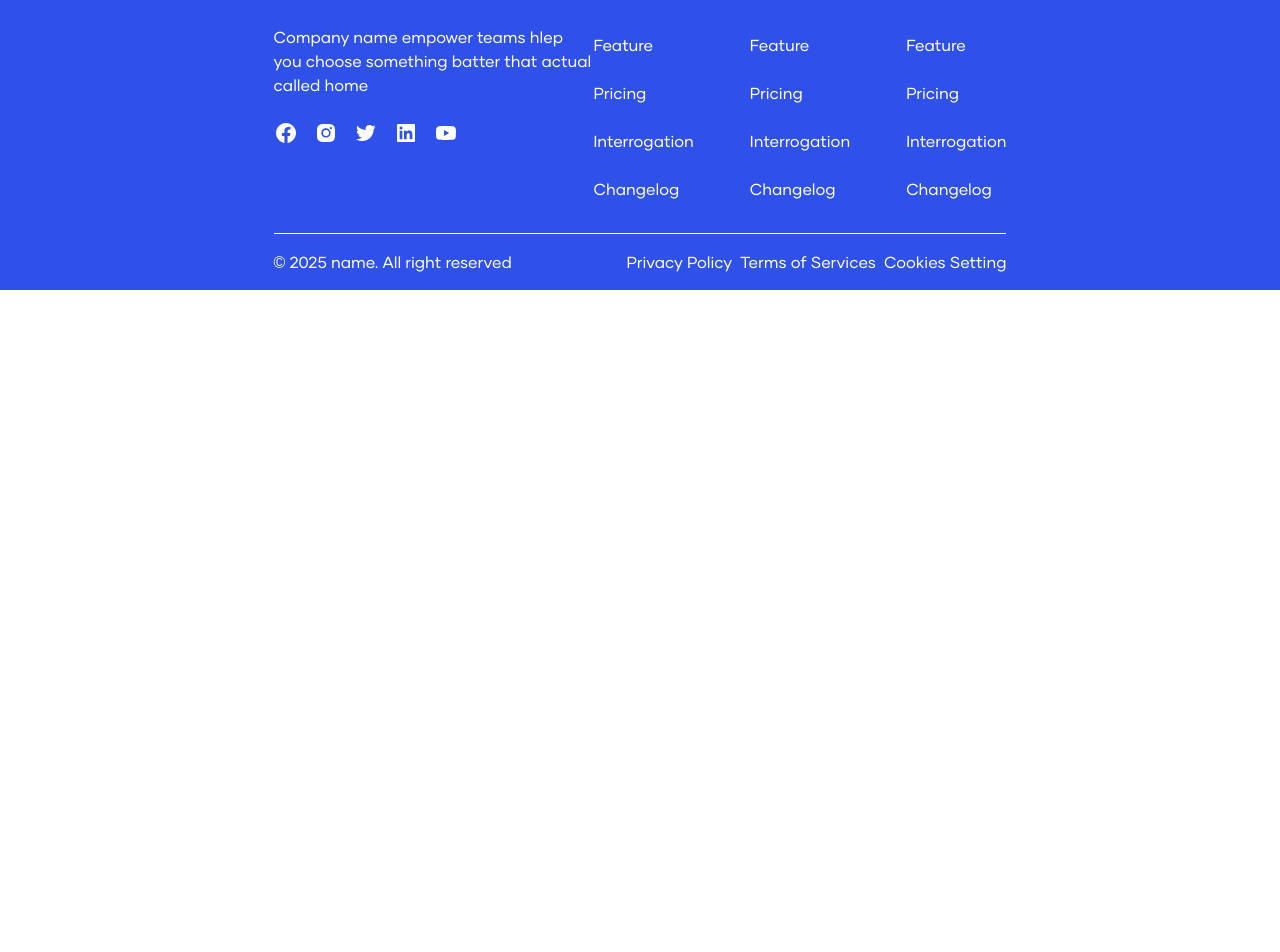
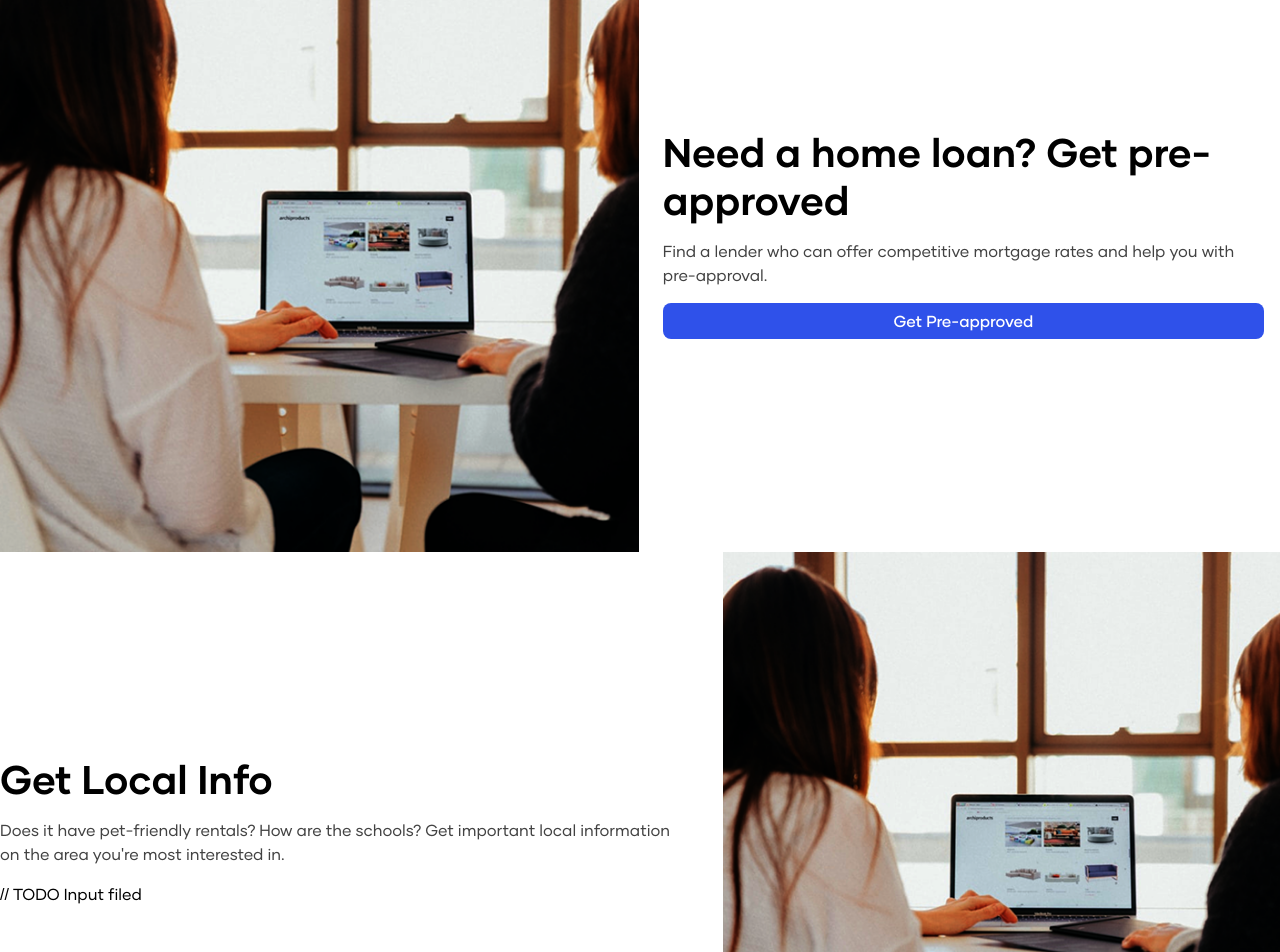
Before and after one commit to Kingsuk23/untitled-frontend, a Next.js app: page / in a window 1280 px wide. Shown: the part 3080-4032 px from the top of the page. Before the commit the page ends 3370 px from the top, so only its background shows below. Built offline with nearby package versions, Linux system fonts and the light colour scheme.

Commit message:
Feat - create magnate links

```diff
--- a/src/app/page.tsx
+++ b/src/app/page.tsx
@@ -1,6 +1,7 @@
 import About from "@/components/about";
 import Footer from "@/components/footer";
 import Hero from "@/components/hero";
+import MagnetLinks from "@/components/magnetLinks";
 import Recommendation from "@/components/recommendation";
 import Service from "@/components/service";
 import Testimonial from "@/components/testimonial";
@@ -13,6 +14,7 @@ export default function Home() {
       <Recommendation />
       <Service />
       <Testimonial />
+      <MagnetLinks />
       <Footer />
     </main>
   );
--- a/src/components/footer.tsx
+++ b/src/components/footer.tsx
@@ -10,7 +10,7 @@ import {
 
 const Footer = () => {
   return (
-    <footer className="mt-16 bg-bg-secondary-default text-text-primary-inverted flex justify-center items-center">
+    <footer className="mt-16 bg-bg-secondary-default text-text-primary-inverted">
       <Container>
         <div className="pt-16 flex md:flex-row flex-col justify-between">
           <div className="inline-flex flex-col gap-6 items-start  pb-16 md:pb-0">
--- /dev/null
+++ b/src/components/magnetLinks.tsx
@@ -0,0 +1,41 @@
+import Image from "next/image";
+import PrimaryButton from "./ui/primaryButton";
+
+const MagnetLinks = () => {
+  return (
+    <div className=" md:flex mt-16 relative mx-auto hidden flex-col justify-between md:max-w-7xl">
+      <div className="inline-flex h-fit gap-6">
+        <div className="relative w-[61%] aspect-square">
+          <Image src="/images/image.png" alt="offer" fill loading="lazy" />
+        </div>
+        <div className="inline-flex flex-col justify-center  gap-4 pr-4">
+          <h2 className="text-[2.5rem] leading-12 text-text-primary-default font-bold">
+            Need a home loan? Get pre-approved
+          </h2>
+          <p className="text-base font-normal leading-6 text-text-secondary-default">
+            Find a lender who can offer competitive mortgage rates and help you
+            with pre-approval.
+          </p>
+          <PrimaryButton text="Get Pre-approved" />
+        </div>
+      </div>
+      <div className="inline-flex h-fit gap-6">
+        <div className="inline-flex flex-col justify-center  gap-4 pr-4">
+          <h2 className="text-[2.5rem] leading-12 text-text-primary-default font-bold">
+            Get Local Info
+          </h2>
+          <p className="text-base font-normal leading-6 text-text-secondary-default">
+            Does it have pet-friendly rentals? How are the schools? Get
+            important local information on the area you're most interested in.
+          </p>
+          // TODO Input filed
+        </div>
+        <div className="relative w-[61%] aspect-square">
+          <Image src="/images/image.png" alt="offer" fill loading="lazy" />
+        </div>
+      </div>
+    </div>
+  );
+};
+
+export default MagnetLinks;
```
Also changed, not shown: public/images/Image.png (added), public/images/image.png (added).
